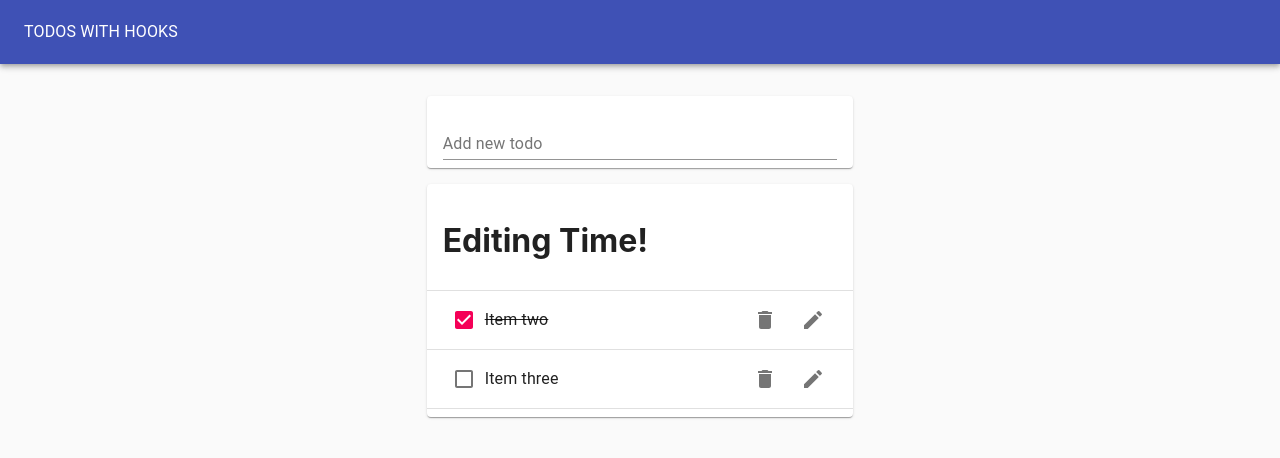
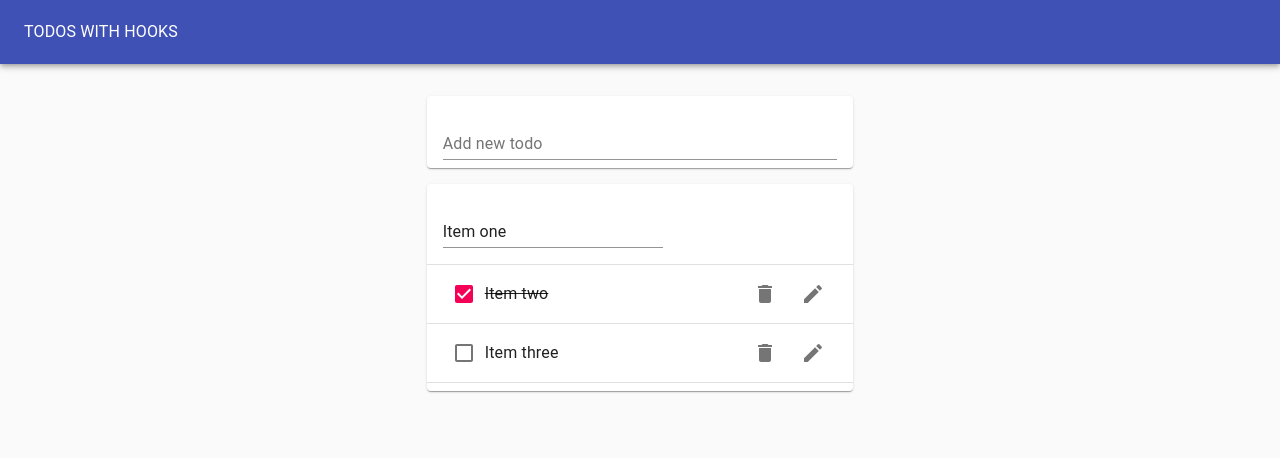
Before and after one commit to kblair40/TodoWithHooks, a React (Create React App) app: page / in a window 1280 px wide. Both pictures are taken after a click on the button 813 px from the left and 221 px from the top of the page. Shown: the top 458 px of the page. Built offline with nearby package versions, Linux system fonts and the light colour scheme.

Commit message:
finish edit functionality

```diff
--- /dev/null
+++ b/src/EditTodoForm.js
@@ -0,0 +1,24 @@
+import React from "react";
+import useInputState from "./hooks/useInputState";
+import { Paper, TextField } from "@material-ui/core";
+
+export default function EditTodoForm({ editTodo, id, task, toggleEditForm }) {
+  const [value, handleChange, reset] = useInputState(task);
+  return (
+    <form
+      onSubmit={(e) => {
+        e.preventDefault();
+        editTodo(id, value);
+        reset();
+        toggleEditForm();
+      }}
+    >
+      <TextField
+        margin="normal"
+        value={value}
+        onChange={handleChange}
+        fullWidth
+      />
+    </form>
+  );
+}
--- a/src/Todo.js
+++ b/src/Todo.js
@@ -1,5 +1,6 @@
 import React from "react";
 import useToggleState from "./hooks/useToggleState";
+import EditTodoForm from "./EditTodoForm";
 import ListItemText from "@material-ui/core/ListItemText";
 import ListItem from "@material-ui/core/ListItem";
 import CheckBox from "@material-ui/core/CheckBox";
@@ -8,12 +9,24 @@ import DeleteIcon from "@material-ui/icons/Delete";
 import EditIcon from "@material-ui/icons/Edit";
 import ListItemSecondaryAction from "@material-ui/core/ListItemSecondaryAction";
 
-export default function Todo({ id, task, completed, removeTodo, toggleTodo }) {
+export default function Todo({
+  id,
+  editTodo,
+  task,
+  completed,
+  removeTodo,
+  toggleTodo,
+}) {
   const [isEditing, toggle] = useToggleState(false);
   return (
     <ListItem>
       {isEditing ? (
-        <h1>Editing Time!</h1>
+        <EditTodoForm
+          editTodo={editTodo}
+          id={id}
+          task={task}
+          toggleEditForm={toggle}
+        />
       ) : (
         <>
           <CheckBox
--- a/src/TodoApp.js
+++ b/src/TodoApp.js
@@ -27,6 +27,12 @@ function TodoApp() {
     );
     setTodos(updatedTodos);
   };
+  const editTodo = (todoId, newTask) => {
+    const updatedTodos = todos.map((todo) =>
+      todo.id === todoId ? { ...todo, task: newTask } : todo
+    );
+    setTodos(updatedTodos);
+  };
   return (
     <Paper
       style={{
@@ -49,6 +55,7 @@ function TodoApp() {
             removeTodo={removeTodo}
             todos={todos}
             toggleTodo={toggleTodo}
+            editTodo={editTodo}
           />
         </Grid>
       </Grid>
--- a/src/TodoList.js
+++ b/src/TodoList.js
@@ -4,7 +4,7 @@ import List from "@material-ui/core/List";
 import Divider from "@material-ui/core/Divider";
 import Todo from "./Todo";
 
-function TodoList({ todos, removeTodo, toggleTodo }) {
+function TodoList({ todos, removeTodo, toggleTodo, editTodo }) {
   return (
     <Paper>
       <List>
@@ -17,6 +17,7 @@ function TodoList({ todos, removeTodo, toggleTodo }) {
               key={todo.id}
               completed={todo.completed}
               toggleTodo={toggleTodo}
+              editTodo={editTodo}
             />
             <Divider />
           </>
```
